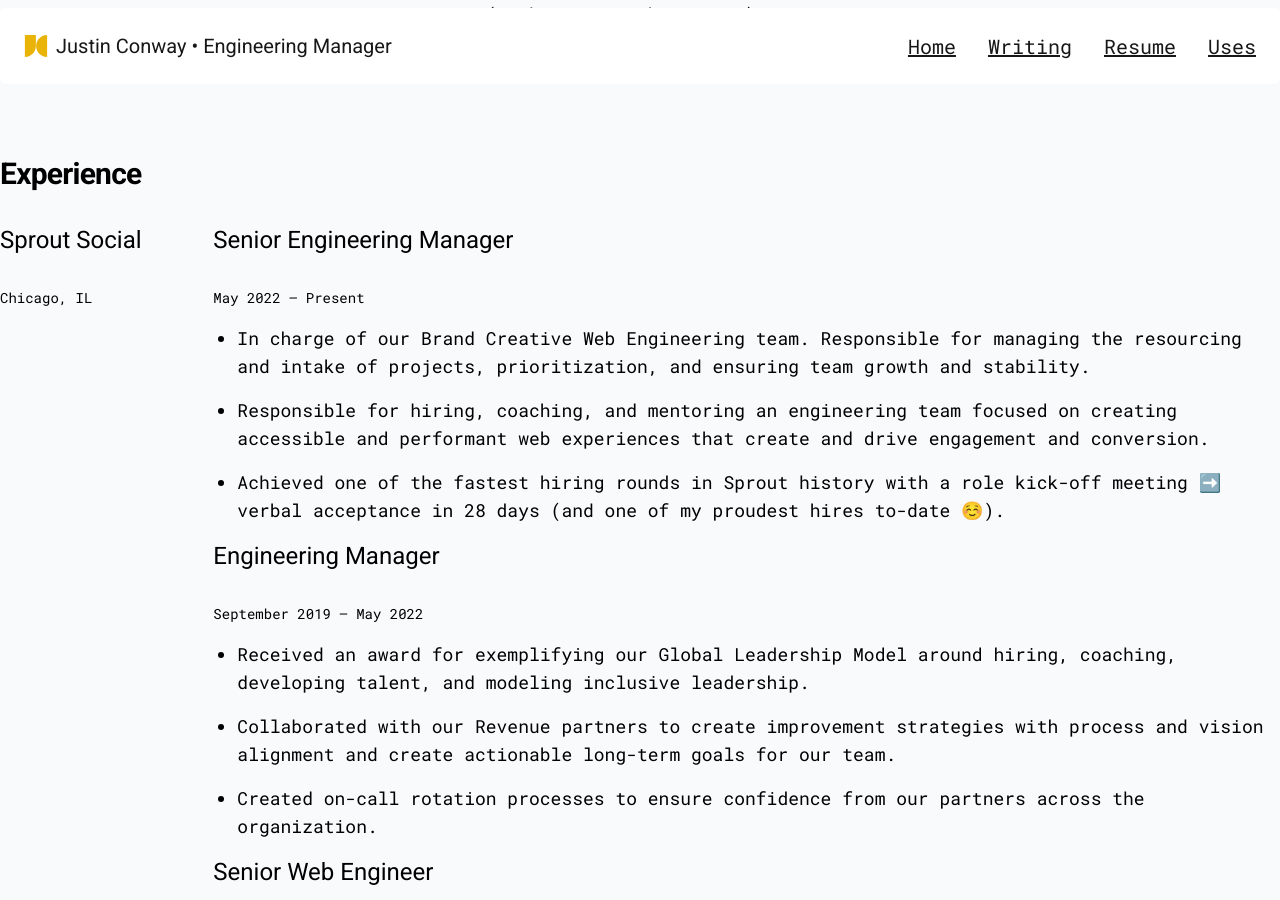
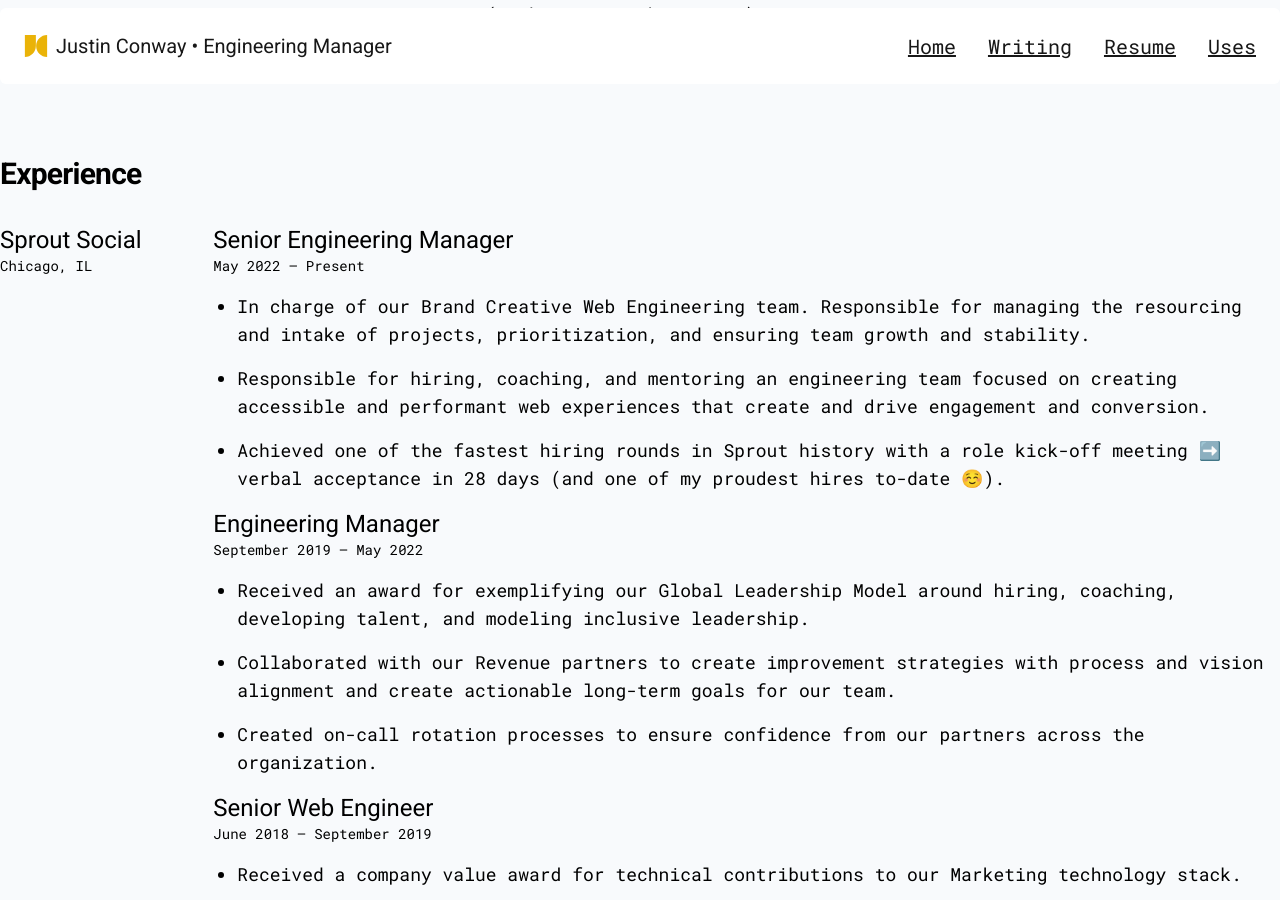
Before and after one commit to conwaydev/conwaydev.github.io, a Jekyll site: the page built from resume.html, in a window 1280 px wide and 900 px high, scrolled down 1812 px. Built offline with Jekyll 4.4.1, drawn with Linux system fonts in a browser that asks for light colours.

Commit message:
remove margins

```diff
--- a/resume.html
+++ b/resume.html
@@ -130,7 +130,7 @@
         <h3 id="sprout-social" class="font-sans text-2xl print:lg:text-lg">
           Sprout Social
         </h3>
-        <p class="text-sm">Chicago, IL</p>
+        <p class="text-sm mt-0">Chicago, IL</p>
       </div>
       <div
         aria-labelledby="sprout-social"
@@ -141,7 +141,7 @@
             <h4 class="lg:text-2xl font-sans print:lg:text-lg">
               Senior Engineering Manager
             </h4>
-            <p class="text-sm">May 2022 &#8212; Present</p>
+            <p class="text-sm mt-0">May 2022 &#8212; Present</p>
             <ul class="mt-4 pl-6 list-disc">
               <li>
                 In charge of our Brand Creative Web Engineering team.
@@ -162,7 +162,7 @@
             <h4 class="lg:text-2xl mt-4 font-sans print:lg:text-lg">
               Engineering Manager
             </h4>
-            <p class="text-sm">September 2019 &#8212; May 2022</p>
+            <p class="text-sm mt-0">September 2019 &#8212; May 2022</p>
             <ul class="mt-4 pl-6 list-disc">
               <li>
                 Received an award for exemplifying our Global Leadership Model
@@ -182,7 +182,7 @@
             <h4 class="lg:text-2xl mt-4 font-sans print:lg:text-lg">
               Senior Web Engineer
             </h4>
-            <p class="text-sm">June 2018 &#8212; September 2019</p>
+            <p class="text-sm mt-0">June 2018 &#8212; September 2019</p>
             <ul class="mt-4 pl-6 list-disc">
               <li>
                 Received a company value award for technical contributions to
@@ -208,7 +208,7 @@
             <h4 class="lg:text-2xl mt-4 font-sans print:lg:text-lg">
               Web Engineer
             </h4>
-            <p class="text-sm">July 2015 &#8212; June 2018</p>
+            <p class="text-sm mt-0">July 2015 &#8212; June 2018</p>
             <ul class="mt-4 pl-6 list-disc">
               <li>
                 Collaborated with Visual design and Marketing to bring marketing
@@ -232,7 +232,7 @@
         <h3 id="stagebloc" class="font-sans text-2xl print:lg:text-lg">
           StageBloc
         </h3>
-        <p class="text-sm">Chicago, IL</p>
+        <p class="text-sm mt-0">Chicago, IL</p>
       </div>
       <div
         aria-labelledby="stagebloc"
@@ -243,7 +243,7 @@
             <h4 class="lg:text-2xl font-sans print:lg:text-lg">
               Front End Developer
             </h4>
-            <p class="text-sm">November 2013 &#8212; July 2015</p>
+            <p class="text-sm mt-0">November 2013 &#8212; July 2015</p>
             <ul class="mt-4 pl-6 list-disc">
               <li>
                 Worked as part of StageBloc’s front-end team, creating new
@@ -267,7 +267,7 @@
         <h3 id="fivethirty" class="font-sans text-2xl print:lg:text-lg">
           530MediaLab
         </h3>
-        <p class="text-sm">Long Beach, CA</p>
+        <p class="text-sm mt-0">Long Beach, CA</p>
       </div>
       <div
         aria-labelledby="fivethirty"
@@ -278,7 +278,7 @@
             <h4 class="lg:text-2xl font-sans print:lg:text-lg">
               Lead Front End Developer
             </h4>
-            <p class="text-sm">August 2011 &#8212; October 2013</p>
+            <p class="text-sm mt-0">August 2011 &#8212; October 2013</p>
             <ul class="mt-4 pl-6 list-disc">
               <li>
                 Worked as a team lead of 8 developers to provide development
```
